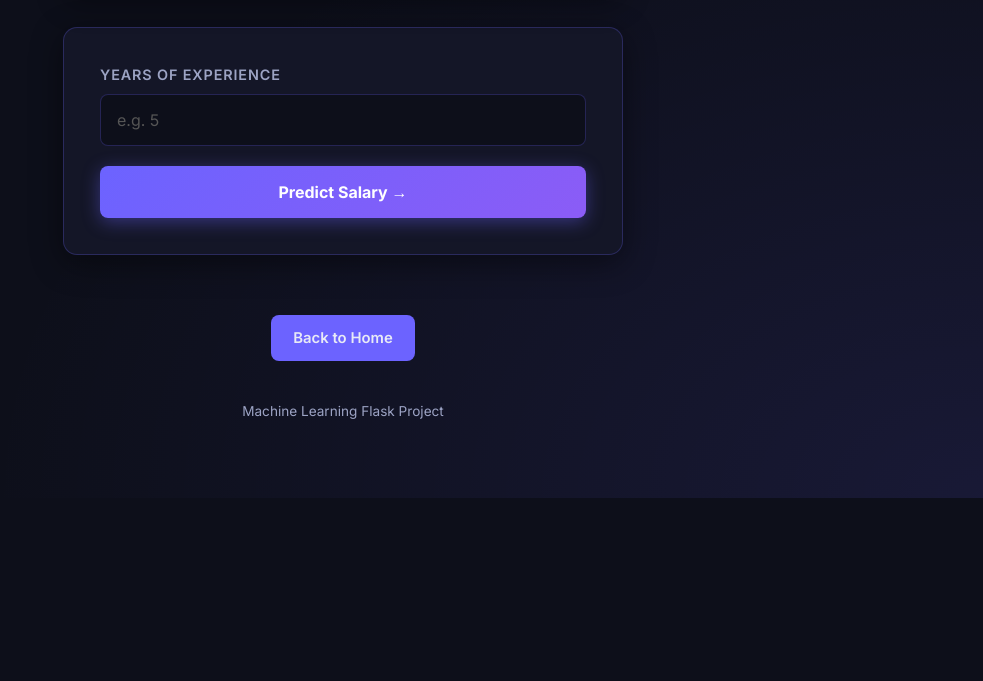
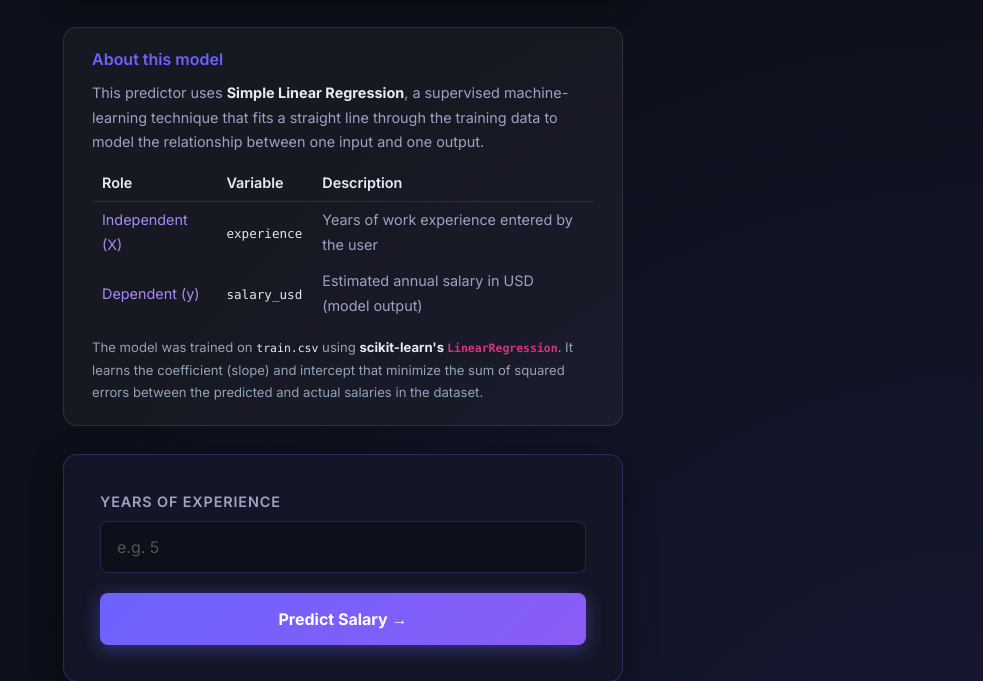
Before and after one commit to jdvargassanchez/machine-learning, a Flask app: page /salary-predictor in a window 1280 px wide. Shown: the part 374-1055 px from the top of the page, without its empty margins (297-1280 px from the left). Before the commit the page ends 872 px from the top, so only its background shows below. Run offline with Flask 3, Linux system fonts and the light colour scheme.

Commit message:
I made an explanation about our linear regression use case and the variables used in this case

```diff
--- a/templates/salary_app.html
+++ b/templates/salary_app.html
@@ -25,6 +25,54 @@
                 alt="Professional work environment — salary predictor"
                 style="width:100%; max-width:560px; border-radius:14px; object-fit:cover; max-height:220px; box-shadow:0 6px 28px rgba(0,0,0,0.3);"
             >
+        </div>
+
+        <!-- Methodology explanation -->
+        <div style="
+            background: rgba(255,255,255,0.04);
+            border: 1px solid rgba(255,255,255,0.10);
+            border-radius: 14px;
+            padding: 22px 28px;
+            margin-bottom: 28px;
+            font-size: .9rem;
+            color: var(--text-secondary);
+            line-height: 1.7;
+        ">
+            <h3 style="color:var(--accent); font-size:1rem; margin-bottom:12px; font-weight:600;">
+                About this model
+            </h3>
+            <p style="margin:0 0 10px;">
+                This predictor uses <strong style="color:var(--text-primary);">Simple Linear Regression</strong>,
+                a supervised machine-learning technique that fits a straight line through the training data
+                to model the relationship between one input and one output.
+            </p>
+            <table style="width:100%; border-collapse:collapse;">
+                <thead>
+                    <tr style="border-bottom:1px solid rgba(255,255,255,0.1);">
+                        <th style="text-align:left; padding:6px 10px; color:var(--text-primary); font-weight:600;">Role</th>
+                        <th style="text-align:left; padding:6px 10px; color:var(--text-primary); font-weight:600;">Variable</th>
+                        <th style="text-align:left; padding:6px 10px; color:var(--text-primary); font-weight:600;">Description</th>
+                    </tr>
+                </thead>
+                <tbody>
+                    <tr>
+                        <td style="padding:6px 10px; color:#a78bfa;">Independent (X)</td>
+                        <td style="padding:6px 10px;"><code style="color:#e2e8f0;">experience</code></td>
+                        <td style="padding:6px 10px;">Years of work experience entered by the user</td>
+                    </tr>
+                    <tr>
+                        <td style="padding:6px 10px; color:#a78bfa;">Dependent (y)</td>
+                        <td style="padding:6px 10px;"><code style="color:#e2e8f0;">salary_usd</code></td>
+                        <td style="padding:6px 10px;">Estimated annual salary in USD (model output)</td>
+                    </tr>
+                </tbody>
+            </table>
+            <p style="margin:12px 0 0; font-size:.82rem; color:#94a3b8;">
+                The model was trained on <code style="color:#e2e8f0;">train.csv</code> using
+                <strong style="color:var(--text-primary);">scikit-learn's <code>LinearRegression</code></strong>.
+                It learns the coefficient (slope) and intercept that minimize the sum of squared errors
+                between the predicted and actual salaries in the dataset.
+            </p>
         </div>
 
         <div class="predict-card">
```
